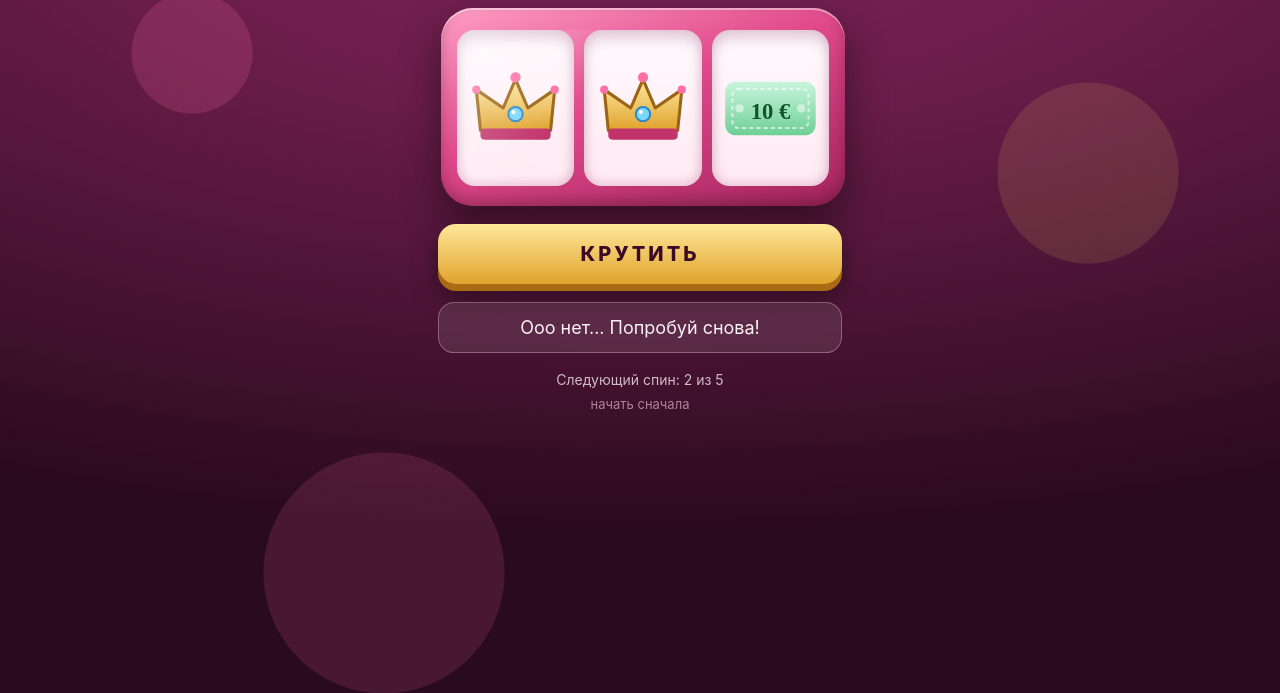
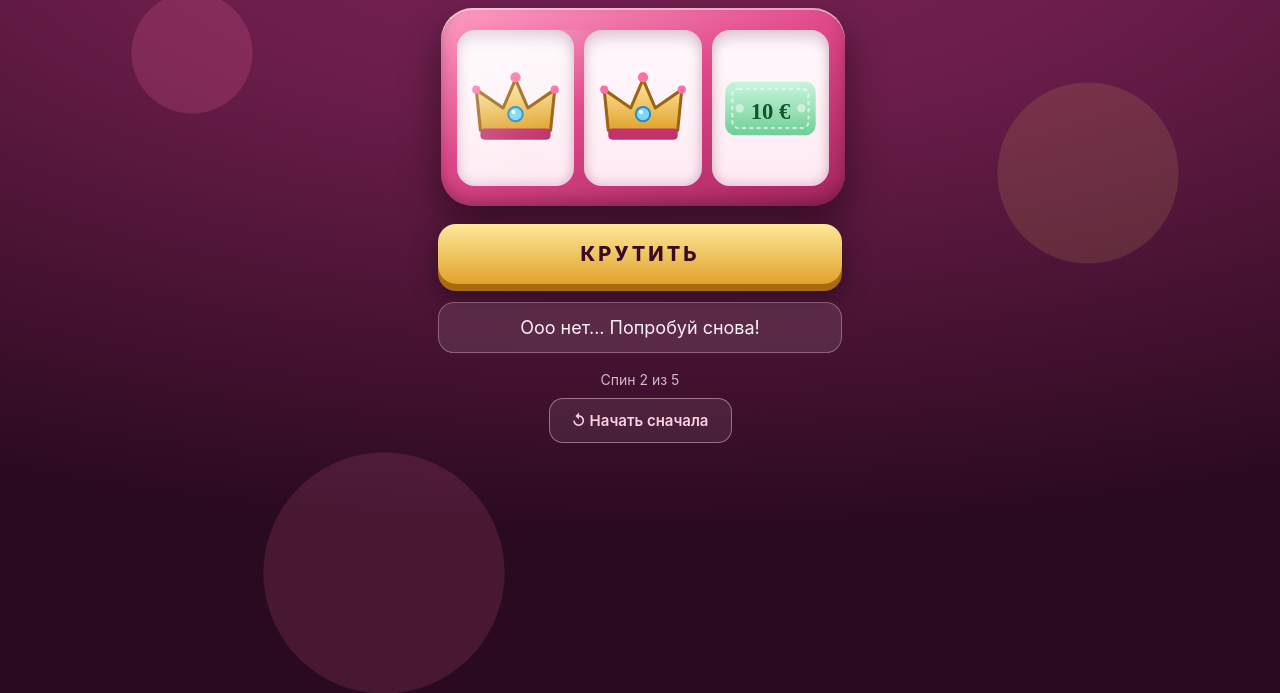
Before and after one commit to andreyporova-collab/777, a plain HTML site: page index.html in a window 1280 px wide. Both pictures are taken after a click on the button "КРУТИТЬ". Shown: the part 107-800 px from the top of the page. Drawn offline with Linux system fonts and the light colour scheme.

Commit message:
Play the script once and make reset obvious
The script no longer loops: after the fifth spin the button locks and
shows that the script is finished. The reset button is now a visible
control, and it becomes the primary action at the end. Progress is
stored under a new key so progress saved by earlier versions is not
picked up.

Claude-Session: https://claude.ai/code/session_01EZZwvUSm8GRiY1XDcnTkBZ

```diff
--- a/app.js
+++ b/app.js
@@ -3,7 +3,8 @@ const tg = window.Telegram?.WebApp;
 tg?.ready();
 tg?.expand();
 
-const STORAGE_KEY = 'romantic-slot-index';
+// Ключ v2: старый прогресс от прошлых версий не подхватывается
+const STORAGE_KEY = 'romantic-slot-v2';
 const SPIN_BASE = 1300;   // мс до остановки первого барабана
 const REEL_DELAY = 600;   // задержка между остановками барабанов
 const TICK_MS = 90;       // частота смены кадров при вращении
@@ -13,6 +14,7 @@ const reelImgs = [...document.querySelectorAll('.reel img')];
 const reelEls = [...document.querySelectorAll('.reel')];
 const machine = document.getElementById('machine');
 const spinBtn = document.getElementById('spin');
+const spinLabel = spinBtn.querySelector('span');
 const resetBtn = document.getElementById('reset');
 const counterEl = document.getElementById('counter');
 const totalEl = document.getElementById('total');
@@ -26,36 +28,50 @@ const winClose = document.getElementById('win-close');
 totalEl.textContent = SCRIPT.length;
 winNote.textContent = WIN_NOTE;
 
-// Текущая позиция в сценарии (сохраняется между открытиями)
+// Сколько спинов уже сделано: от 0 до SCRIPT.length. Больше сценарий не идёт по кругу.
 let index = loadIndex();
 let spinning = false;
 
 function loadIndex() {
   const saved = Number(localStorage.getItem(STORAGE_KEY));
-  return Number.isInteger(saved) && saved >= 0 ? saved % SCRIPT.length : 0;
+  return Number.isInteger(saved) && saved >= 0 && saved <= SCRIPT.length ? saved : 0;
 }
 
 function saveIndex() {
   localStorage.setItem(STORAGE_KEY, String(index));
 }
 
+function isFinished() {
+  return index >= SCRIPT.length;
+}
+
 function randomSymbol() {
   return PRIZES[SYMBOLS[Math.floor(Math.random() * SYMBOLS.length)]].icon;
 }
 
-function renderCounter() {
-  counterEl.textContent = index + 1;
+// Обновляет счётчик, кнопку «КРУТИТЬ» и состояние «сценарий окончен»
+function renderState() {
+  counterEl.textContent = isFinished() ? SCRIPT.length : index + 1;
+  if (isFinished()) {
+    spinBtn.disabled = true;
+    spinLabel.textContent = 'СЦЕНАРИЙ ОКОНЧЕН';
+    resetBtn.classList.add('primary');
+  } else {
+    spinBtn.disabled = spinning;
+    spinLabel.textContent = 'КРУТИТЬ';
+    resetBtn.classList.remove('primary');
+  }
 }
 
 function spin() {
-  if (spinning) return;
+  if (spinning || isFinished()) return;
   spinning = true;
-  spinBtn.disabled = true;
+  renderState();
   resultEl.classList.add('hidden');
 
-  // Берём очередной шаг сценария и двигаем указатель по кругу
+  // Берём очередной шаг сценария строго по порядку
   const step = SCRIPT[index];
-  index = (index + 1) % SCRIPT.length;
+  index += 1;
   saveIndex();
 
   // Все барабаны начинают «мелькать»
@@ -85,9 +101,8 @@ function finish(step) {
   const [a, b, c] = step.symbols;
   const isWin = a === b && b === c;
 
-  renderCounter();
   spinning = false;
-  spinBtn.disabled = false;
+  renderState();
 
   if (isWin) {
     tg?.HapticFeedback?.notificationOccurred('success');
@@ -146,12 +161,13 @@ function reset() {
 function doReset() {
   index = 0;
   saveIndex();
-  renderCounter();
   resultEl.classList.add('hidden');
+  closeWin();
+  renderState();
 }
 
 spinBtn.addEventListener('click', spin);
 resetBtn.addEventListener('click', reset);
 winClose.addEventListener('click', closeWin);
 winEl.addEventListener('click', (e) => { if (e.target === winEl) closeWin(); });
-renderCounter();
+renderState();
--- a/index.html
+++ b/index.html
@@ -33,8 +33,8 @@
     <p id="result" class="result hidden" role="status"></p>
 
     <div class="footer">
-      <p class="counter">Следующий спин: <span id="counter">1</span> из <span id="total"></span></p>
-      <button id="reset" class="reset-btn" type="button">начать сначала</button>
+      <p class="counter">Спин <span id="counter">1</span> из <span id="total"></span></p>
+      <button id="reset" class="reset-btn" type="button">↺ Начать сначала</button>
     </div>
   </main>
 
--- a/style.css
+++ b/style.css
@@ -180,14 +180,27 @@ html, body {
 }
 
 .reset-btn {
-  background: none;
+  margin-top: 6px;
+  padding: 12px 22px;
+  font: inherit;
+  font-size: 15px;
+  font-weight: 600;
+  color: var(--rose-soft);
+  background: rgba(255, 255, 255, 0.08);
+  border: 1px solid rgba(255, 209, 224, 0.45);
+  border-radius: 14px;
+  cursor: pointer;
+}
+
+/* Когда сценарий окончен — кнопка становится основной */
+.reset-btn.primary {
+  color: #3b0a24;
+  background: linear-gradient(180deg, #ffe89a, var(--gold-deep));
   border: none;
-  color: var(--rose-soft);
-  opacity: 0.6;
-  font: inherit;
-  font-size: 13px;
-  cursor: pointer;
-  padding: 4px;
+  box-shadow: 0 5px 0 #a86a12;
+  font-size: 17px;
+  font-weight: 700;
+  padding: 14px 28px;
 }
 
 /* ---------- Окно выигрыша ---------- */
```
